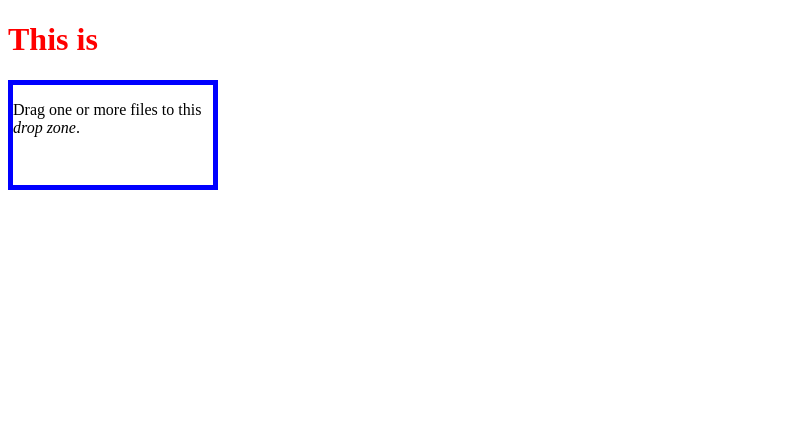
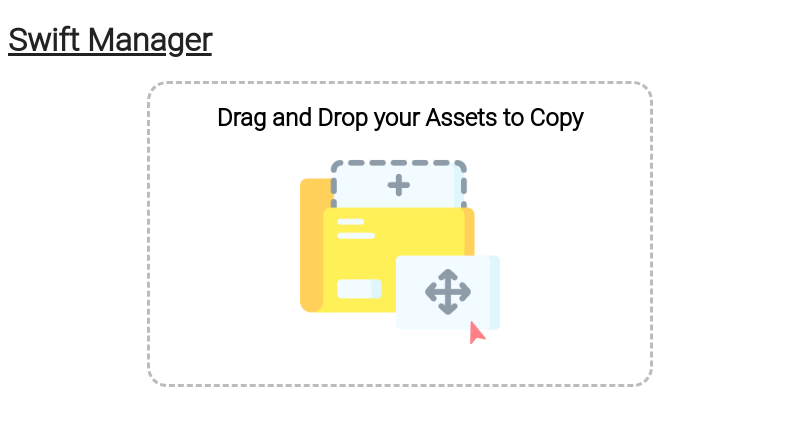
Before and after one commit to vijayanand1212/FileManager, an Electron app: page frontend/html/index.html in a window 800 px wide. Drawn offline with Linux system fonts and the light colour scheme; no server answers.

Commit message:
Early Stages

```diff
--- a/frontend/css/index.css
+++ b/frontend/css/index.css
@@ -1,8 +1,23 @@
 h1 {
-  color: red;
+  color: rgb(34, 34, 34);
+  font-family: "Roboto Light";
+  text-decoration: underline;
 }
 #drop_zone {
-  border: 5px solid blue;
-  width: 200px;
-  height: 100px;
+  border: 3px dashed rgb(188, 188, 188);
+  border-radius: 20px;
+  margin: auto;
+  width: 500px;
+  height: 300px;
+  text-align: center;
+  vertical-align: auto;
+  align-items: center;
 }
+h2 {
+  text-align: center;
+  align-self: auto;
+  font-family: "Roboto Light";
+}
+#drag_drop {
+  width: 40%;
+}
--- a/frontend/html/index.html
+++ b/frontend/html/index.html
@@ -1,17 +1,18 @@
 <!DOCTYPE html>
 <html lang="en">
   <head>
-    <title>Document</title>
+    <title>Swift Manager</title>
     <link href="../css/index.css" rel="styleSheet" />
   </head>
   <body>
-    <h1 id="version">Hello World</h1>
+    <h1 id="version">Swift Manager</h1>
     <div
       id="drop_zone"
       ondrop="dropHandler(event);"
       ondragover="dragOverHandler(event);"
     >
-      <p>Drag one or more files to this <i>drop zone</i>.</p>
+      <h2>Drag and Drop your Assets to Copy</h2>
+      <img src="../images/drag-and-drop.png" id="drag_drop" />
     </div>
     <script src="../js/index.js"></script>
   </body>
--- a/frontend/js/index.js
+++ b/frontend/js/index.js
@@ -1,6 +1,3 @@
-const h1 = document.getElementById("version");
-h1.innerText = `This is ${versions.electron()}`;
-
 function dropHandler(ev) {
   console.log("File(s) dropped");
   // Prevent default behavior (Prevent file from being opened)
@@ -8,7 +5,10 @@ function dropHandler(ev) {
 
   if (ev.dataTransfer.files) {
     // Use DataTransferItemList interface to access the file(s)
-    const path = ev.dataTransfer.files[0].path;
+    const path = [];
+    [...ev.dataTransfer.files].forEach((file) => {
+      path.push([file.path, file.name]);
+    });
     console.log(path);
     versions.getPath(path);
   } else {
```
Also changed, not shown: main.js (+13 -1 lines), frontend/images/drag-and-drop.png (added).
